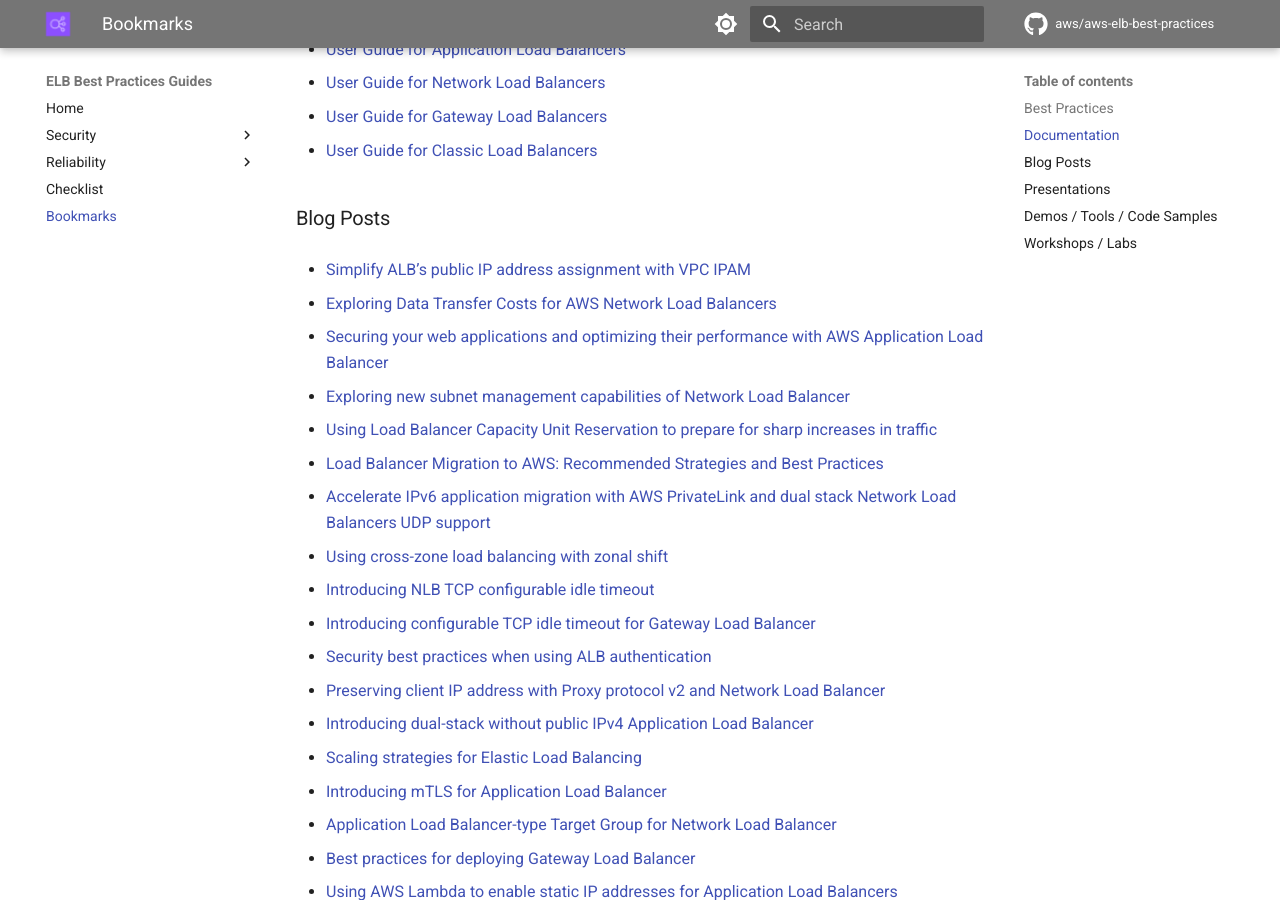
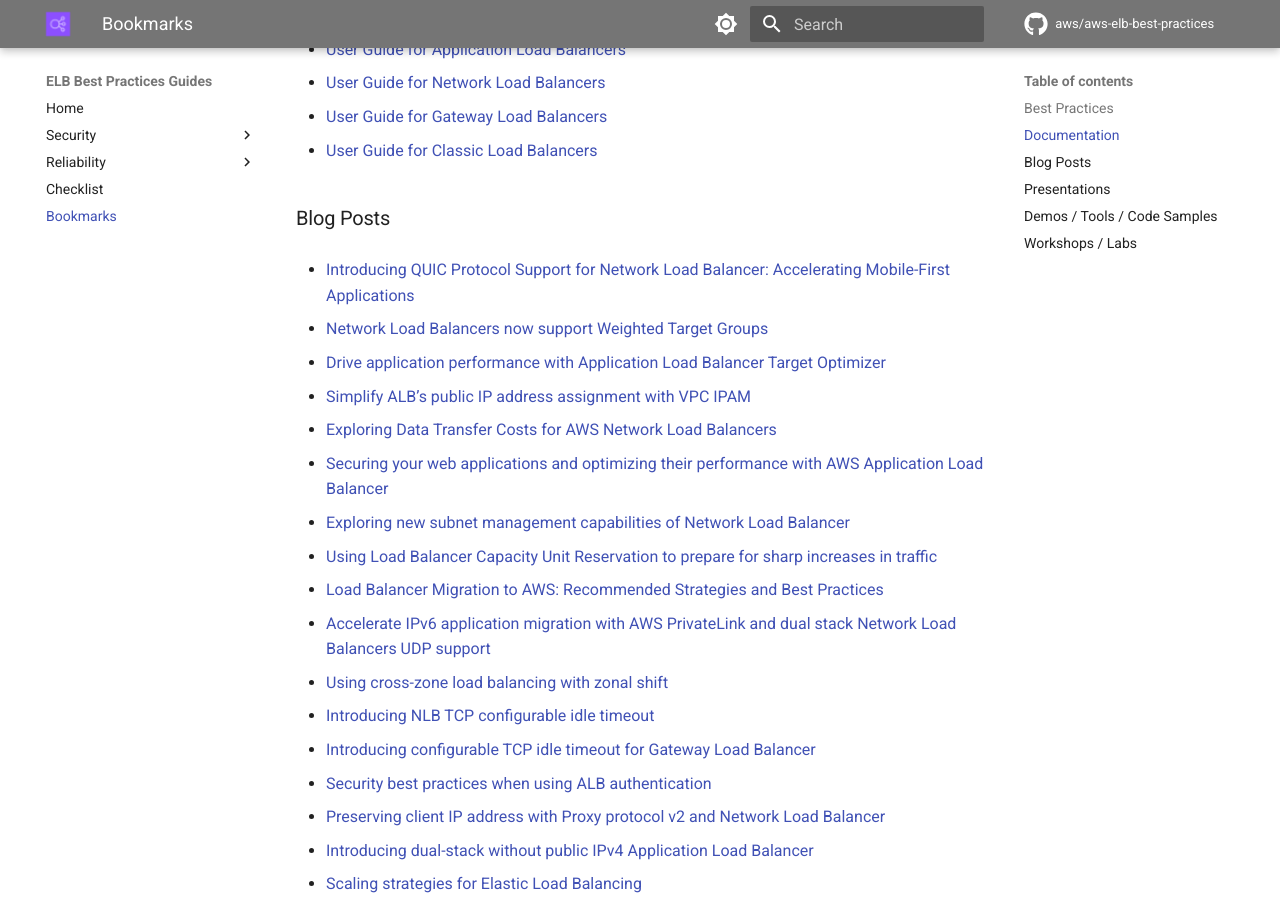
Before and after one commit to aws/aws-elb-best-practices, an MkDocs documentation site: the page built from content/bookmarks.md, in a window 1280 px wide and 900 px high, scrolled down 358 px. Built offline with MkDocs 1.6.1 and Material for MkDocs 9.7.7, drawn with Linux system fonts in a browser that asks for light colours; comment, search, counter and statistics services are not loaded.

Commit message:
Updating bookmarks

```diff
--- a/content/bookmarks.md
+++ b/content/bookmarks.md
@@ -16,6 +16,12 @@
 - [User Guide for Classic Load Balancers](https://docs.aws.amazon.com/elasticloadbalancing/latest/classic/introduction.html){:target="_blank"}
 
 ### Blog Posts
+
+- [Introducing QUIC Protocol Support for Network Load Balancer: Accelerating Mobile-First Applications](https://aws.amazon.com/blogs/networking-and-content-delivery/introducing-quic-protocol-support-for-network-load-balancer-accelerating-mobile-first-applications/){:target="_blank"}
+
+- [Network Load Balancers now support Weighted Target Groups](https://aws.amazon.com/blogs/networking-and-content-delivery/network-load-balancers-now-support-weighted-target-groups/){:target="_blank"}
+
+- [Drive application performance with Application Load Balancer Target Optimizer](https://aws.amazon.com/blogs/networking-and-content-delivery/drive-application-performance-with-application-load-balancer-target-optimizer/){:target="_blank"}
 
 - [Simplify ALB’s public IP address assignment with VPC IPAM](https://aws.amazon.com/blogs/networking-and-content-delivery/simplify-albs-public-ip-address-assignment-with-vpc-ipam/){:target="_blank"}
 
```
